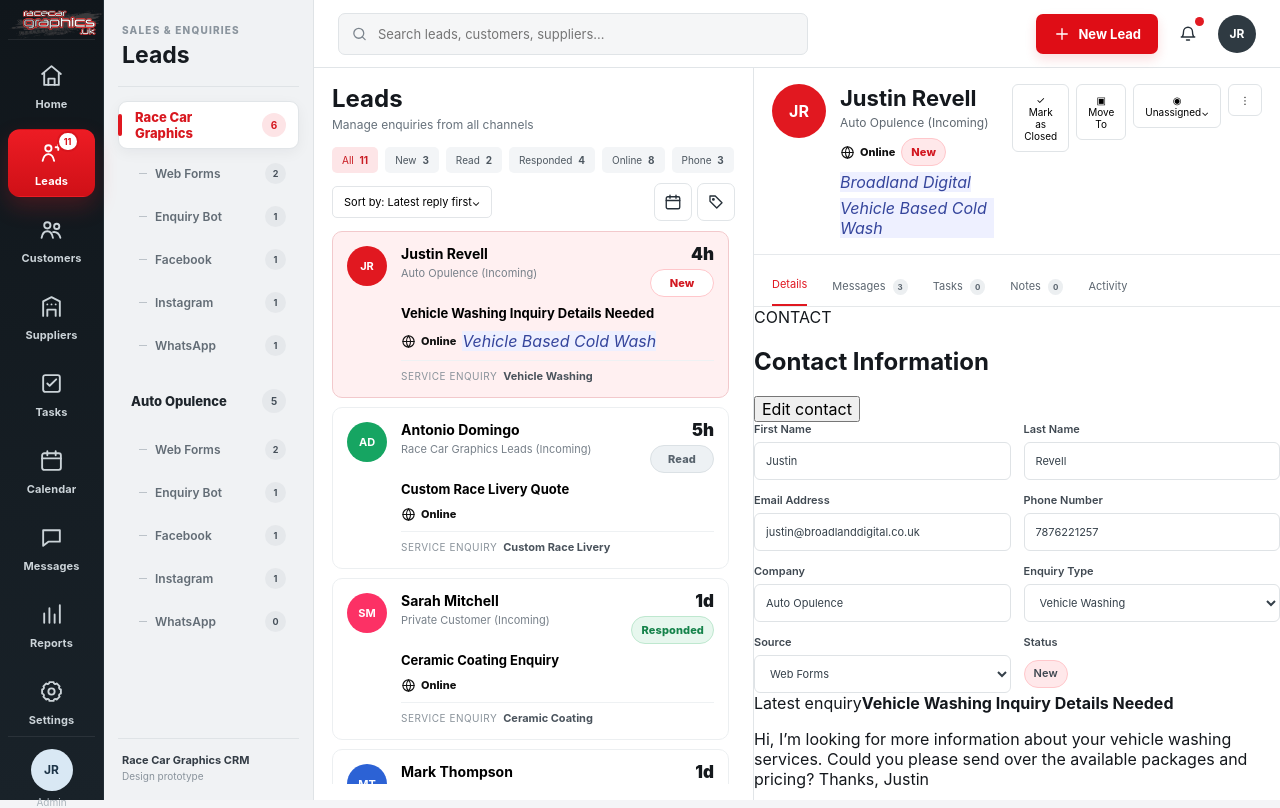
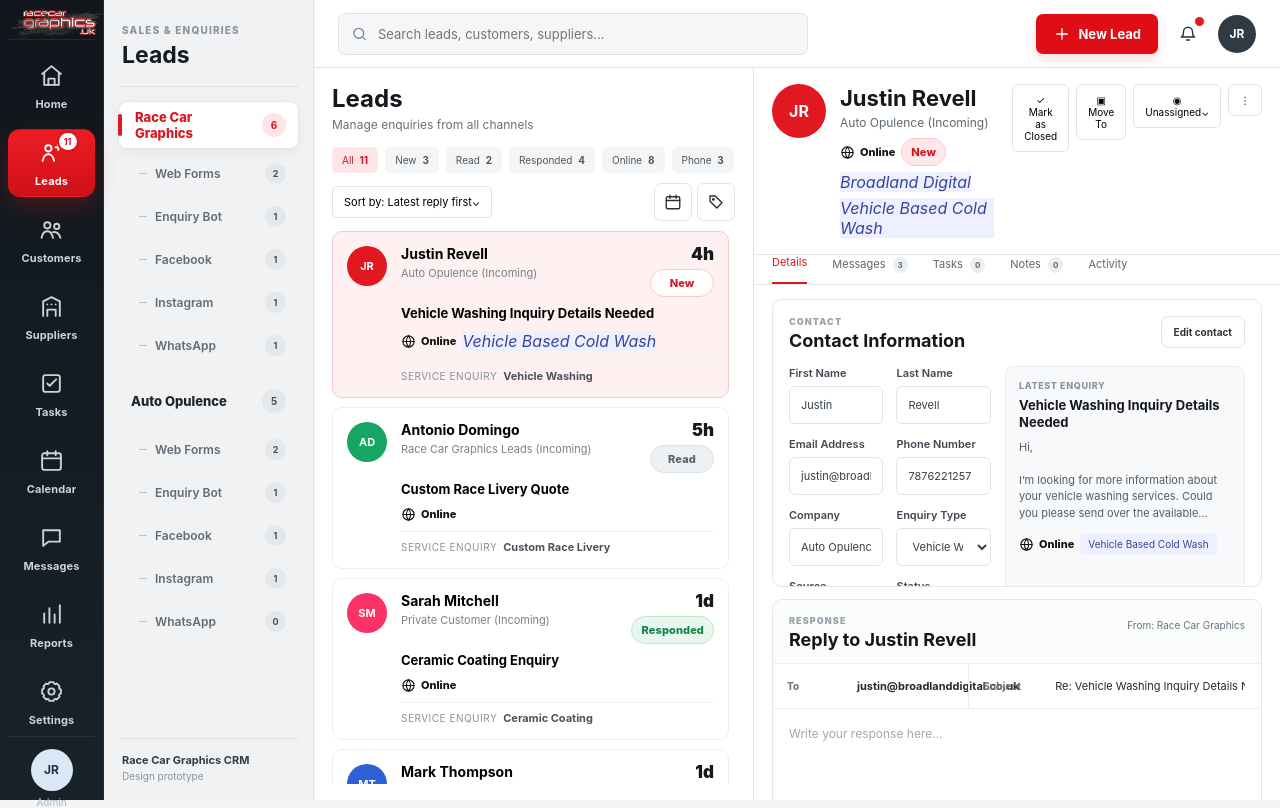
Before and after one commit to broadlanddigital2/rcg-crm-ui-prototype, a Next.js app: page /leads in a window 1280 px wide. Built offline with nearby package versions, Linux system fonts and the light colour scheme.

Commit message:
Style lead detail contact and response split

```diff
--- a/app/globals.css
+++ b/app/globals.css
@@ -437,3 +437,186 @@
   .serviceEnquiryType span{font-size:10px}
   .serviceEnquiryType strong{font-size:11px}
 }
+
+
+/* ===== Lead detail: contact top / response bottom ===== */
+.leadDetail{display:flex;flex-direction:column}
+.leadDetailSplit{
+  display:grid;
+  grid-template-rows:minmax(0,1fr) minmax(0,1fr);
+  gap:12px;
+  padding:14px 18px 18px;
+  min-height:calc(100vh - 68px - 112px);
+}
+.contactHalf,
+.responseHalf{
+  background:#fff;
+  border:1px solid #e2e6e9;
+  border-radius:10px;
+  min-height:0;
+  overflow:hidden;
+}
+.contactHalf{padding:16px;overflow:auto}
+.sectionTitleRow,
+.responseHeader{
+  display:flex;
+  align-items:flex-start;
+  justify-content:space-between;
+  gap:14px;
+  margin-bottom:14px;
+}
+.sectionTitleRow>div>span,
+.responseHeader>div>span{
+  display:block;
+  font-size:9px;
+  font-weight:900;
+  letter-spacing:.12em;
+  color:#9aa3ab;
+  margin-bottom:4px;
+}
+.sectionTitleRow h2,
+.responseHeader h2{
+  margin:0;
+  font-size:18px;
+  line-height:1.15;
+}
+.secondaryButton{
+  border:1px solid #dfe3e6;
+  background:#fff;
+  color:#2c353d;
+  border-radius:7px;
+  padding:9px 12px;
+  font-size:10px;
+  font-weight:700;
+}
+.contactOverview{
+  display:grid;
+  grid-template-columns:minmax(0,1.45fr) minmax(240px,.8fr);
+  gap:14px;
+  align-items:start;
+}
+.contactContext{
+  background:#f8f9fa;
+  border:1px solid #eceff1;
+  border-radius:8px;
+  padding:13px;
+  min-height:100%;
+}
+.contextLabel{
+  display:block;
+  font-size:9px;
+  font-weight:800;
+  text-transform:uppercase;
+  letter-spacing:.07em;
+  color:#8b949c;
+  margin-bottom:6px;
+}
+.contactContext>strong{display:block;font-size:13px;line-height:1.35;margin-bottom:7px}
+.contactContext>p{
+  margin:0 0 12px;
+  font-size:11px;
+  line-height:1.5;
+  color:#535d66;
+  white-space:pre-line;
+  display:-webkit-box;
+  -webkit-line-clamp:5;
+  -webkit-box-orient:vertical;
+  overflow:hidden;
+}
+.statusField{
+  min-height:38px;
+  border:1px solid #dfe3e6;
+  border-radius:6px;
+  display:flex;
+  align-items:center;
+  padding:5px 8px;
+  background:#fff;
+}
+
+.responseHalf{
+  display:grid;
+  grid-template-rows:auto auto minmax(130px,1fr) auto;
+}
+.responseHeader{
+  padding:15px 16px 12px;
+  margin:0;
+  border-bottom:1px solid #eceff1;
+  background:#fbfcfc;
+}
+.responseFrom{
+  font-size:10px;
+  color:#69737c;
+  padding-top:4px;
+}
+.responseMeta{
+  display:grid;
+  grid-template-columns:1fr 1.5fr;
+  border-bottom:1px solid #eceff1;
+}
+.responseMeta>div{
+  display:grid;
+  grid-template-columns:62px minmax(0,1fr);
+  align-items:center;
+  gap:8px;
+  min-height:44px;
+  padding:0 14px;
+}
+.responseMeta>div+div{border-left:1px solid #eceff1}
+.responseMeta span{
+  font-size:10px;
+  font-weight:800;
+  color:#727c85;
+}
+.responseMeta strong{font-size:11px;color:#232a30}
+.responseMeta input{
+  width:100%;
+  border:0;
+  outline:0;
+  background:transparent;
+  font-size:11px;
+  color:#232a30;
+}
+.responseTextarea{
+  width:100%;
+  border:0;
+  resize:none;
+  outline:0;
+  padding:16px;
+  font:inherit;
+  font-size:12px;
+  line-height:1.55;
+  color:#252c32;
+  background:#fff;
+}
+.responseTextarea::placeholder{color:#a0a8af}
+.responseFooter{
+  display:flex;
+  align-items:center;
+  justify-content:space-between;
+  gap:12px;
+  padding:11px 14px;
+  border-top:1px solid #eceff1;
+  background:#fbfcfc;
+}
+.sendResponse{
+  display:flex;
+  align-items:center;
+  gap:7px;
+  border:0;
+  border-radius:7px;
+  padding:10px 15px;
+  background:linear-gradient(180deg,#ed1c24,#cf1118);
+  color:#fff;
+  font-size:11px;
+  font-weight:800;
+}
+@media(max-width:1200px){
+  .contactOverview{grid-template-columns:1fr}
+  .leadDetailSplit{grid-template-rows:auto auto}
+}
+@media(max-width:760px){
+  .leadDetailSplit{padding:10px;min-height:0}
+  .responseMeta{grid-template-columns:1fr}
+  .responseMeta>div+div{border-left:0;border-top:1px solid #eceff1}
+  .responseFooter{align-items:flex-start;flex-direction:column}
+}
```
